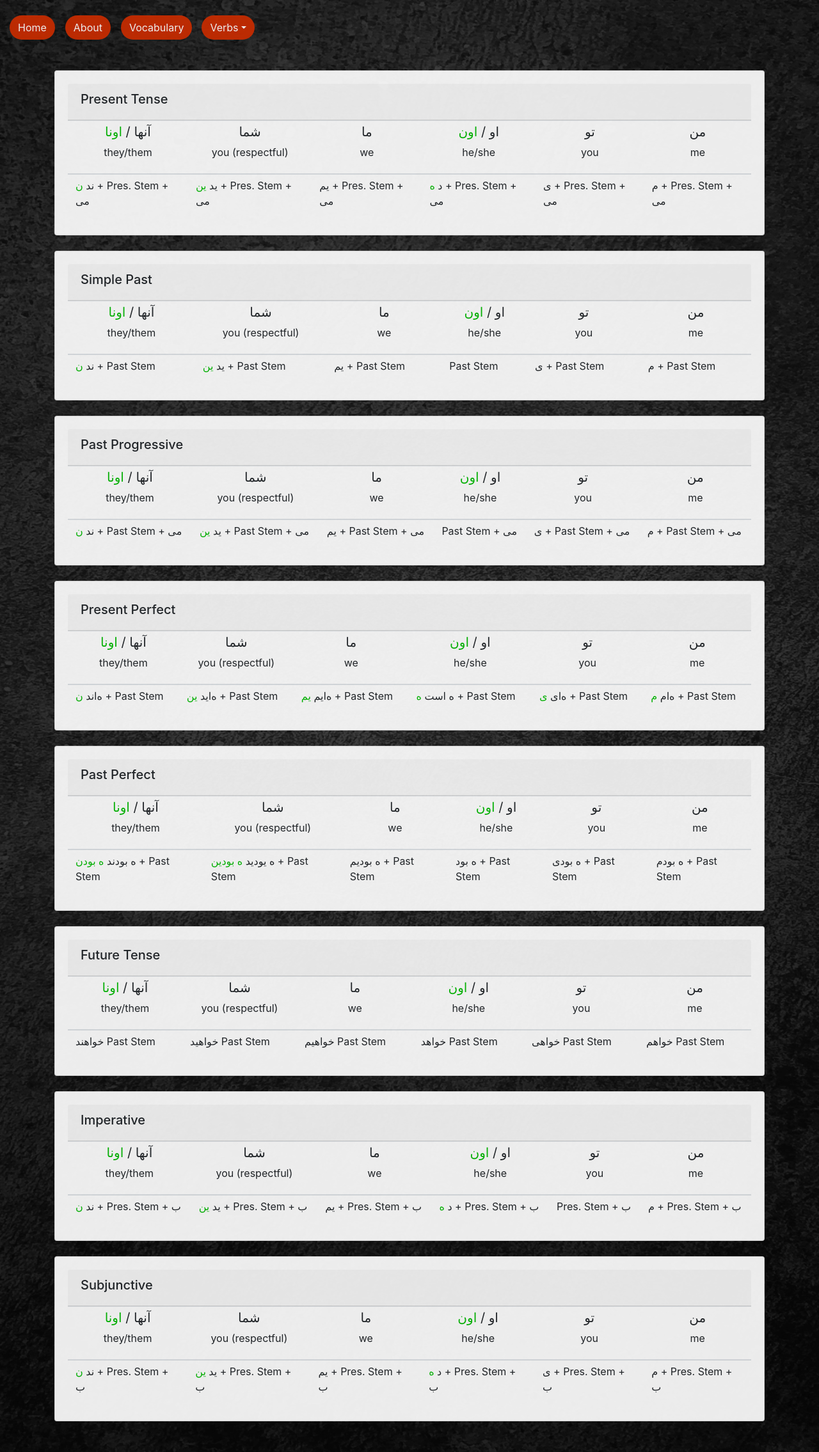
After one commit to dlmobs/farsi-class, a Flask app: page /tenses in a window 1280 px wide. The commit adds this page. Shown: the whole page at 64% size. Run offline with Flask 2, Linux system fonts and the light colour scheme; some libraries are stand-ins or nearby versions.

Commit message:
working on conjugations page

```diff
--- a/main.py
+++ b/main.py
@@ -7,6 +7,7 @@ from verbs_vocab_list import verbs_list, vocabulary_list
 from html_helpers import capitalize_each_word, combine_list, capitalize_first_word
 
 mee_stem = "می‌"
+b_stem = "ب"
 
 pronouns = {"they/them": { "written": "آنها", "spoken": "اونا" },
             "you (respectful)": { "written": "شما", "spoken": "" },
@@ -15,7 +16,7 @@ pronouns = {"they/them": { "written": "آنها", "spoken": "اونا" },
             "you": { "written": "تو", "spoken": "" },
             "me": { "written": "من", "spoken": "" }}
 
-html_tenses = ["Present Tense", "Simple Past", "Past Progressive", "Present Perfect", "Past Perfect", "Future Tense"]
+html_tenses = ["Present Tense", "Simple Past", "Past Progressive", "Present Perfect", "Past Perfect", "Future Tense", "Imperative", "Subjunctive"]
 
 # tense set up
 present_tense = {"me": { "written": "م", "spoken": "" },
@@ -51,6 +52,11 @@ future_tense = {"me": { "written": "خواهم" },
                     "you (respectful)": { "written": "خواهید" },
                     "they/them": { "written": "خواهند" }}
 
+# imperative same as present except for you
+imperative_tense = present_tense.copy()
+imperative_tense["you"] = { "written": "", "spoken": "" }
+
+# subjunctive conjugations is the same as present tense
 
 app = Flask(__name__)
 app.secret_key = 'your_secret_key_here'
@@ -59,11 +65,18 @@ app.jinja_env.filters['combine_list'] = combine_list
 app.jinja_env.filters['capitalize_first_word'] = capitalize_first_word
 
 # root used for each tense
-roots = {"Present Tense": "present_root", "Simple Past": "past_root", "Past Progressive": "past_root",
-            "Present Perfect": "past_root", "Past Perfect": "past_root", "Future Tense": "past_root"}
+roots = {"Present Tense": "Pres. Stem", "Simple Past": "Past Stem", "Past Progressive": "Past Stem",
+            "Present Perfect": "Past Stem", "Past Perfect": "Past Stem", "Future Tense": "Past Stem",
+            "Imperative": "Pres. Stem", "Subjunctive": "Pres. Stem"}
 
+# beginning used for each tense
+beginnings = {"Present Tense": mee_stem, "Simple Past": "", "Past Progressive": mee_stem, "Present Perfect": "",
+              "Past Perfect": "", "Future Tense": "", "Imperative": b_stem, "Subjunctive": b_stem}
+
+# all tense conjugations
 tenses = {"Present Tense": present_tense, "Simple Past": past_tense, "Past Progressive": past_tense,
-            "Present Perfect": present_perfect_tense, "Past Perfect": past_perfect_tense, "Future Tense": future_tense}
+            "Present Perfect": present_perfect_tense, "Past Perfect": past_perfect_tense, "Future Tense": future_tense,
+            "Imperative": imperative_tense, "Subjunctive": present_tense}
 
 
 # example word_dict
@@ -71,8 +84,8 @@ tenses = {"Present Tense": present_tense, "Simple Past": past_tense, "Past Progr
     #     "counter": 1,
     #     "english": "to think",
     #     "infinitive": "فکر کردن",
-    #     "present_root": {"written": ["فکر", "کن"], "spoken": [] },    * note that the first or zeroth object is from right to left *
-    #     "past_root": {"written": ["ره", "رو"], "spoken":  ["ره", "ر"] }
+    #     "Pres. Stem": {"written": ["فکر", "کن"], "spoken": [] },    * note that the first or zeroth object is from right to left *
+    #     "Past Stem": {"written": ["ره", "رو"], "spoken":  ["ره", "ر"] }
     # }
 
 def single_verb_conjugations(word_dict):
@@ -115,10 +128,20 @@ def single_verb_conjugations(word_dict):
                         # add second word
                         else:
                             if tense_name == "Present Tense":
-                                # present stem has spoken form, need to use the written endings for conjugation
+                                # if Pres. Stem has spoken form, need to use the written endings for conjugation
                                 if conjugation == "":
                                     conjugation = pronoun_endings["written"]
                                 fully_conj_verb = fully_conj_verb + mee_stem + word + conjugation
+                            elif tense_name == "Imperative":
+                                # do not use spoken stem for you conj. no you spoken for imperative
+                                if pronoun == "you" and key_w_s == "spoken":
+                                    break
+                                fully_conj_verb = fully_conj_verb + b_stem + word + conjugation
+                            elif tense_name == "Subjunctive":
+                                # if Pres. Stem has spoken form, need to use the written endings for conjugation
+                                if conjugation == "":
+                                    conjugation = pronoun_endings["written"]
+                                fully_conj_verb = fully_conj_verb + b_stem + word + conjugation
                             elif tense_name == "Past Progressive":
                                 fully_conj_verb = fully_conj_verb + mee_stem + word + conjugation
                             elif tense_name == "Future Tense":
@@ -136,6 +159,36 @@ def single_verb_conjugations(word_dict):
         word_dict[tense_name] = verb_tense_conjugations
 
     return word_dict
+
+
+def conjugation_formulas():
+    formulas = {}
+
+    # loop through each tense
+    for tense_name, tense_conjs in tenses.items():
+        needed_root = roots[tense_name]
+        needed_beg = beginnings[tense_name]
+
+        tense_formulas = {}
+
+        # loop through each pronoun and its dict of conjugations (w,s)
+        for pronoun, w_s_conj in tense_conjs.items():
+            w_s_conj_formula = w_s_conj.copy()
+            ending = w_s_conj["written"]
+
+            if tense_name == "Future Tense":
+                single_formula = ending + " " + needed_root
+            else:
+                single_formula = ending + " + " + needed_root + " + " + needed_beg
+
+            single_formula = single_formula.strip(' + ')
+            w_s_conj_formula["written"] = single_formula
+
+            tense_formulas[pronoun] = w_s_conj_formula
+
+        formulas[tense_name] = dict(list(reversed(list(tense_formulas.items()))))
+
+    return formulas
 
 
 # app routes
@@ -185,6 +238,13 @@ def set_word_dict(word_dict):
     word_dict_for_counter = ast.literal_eval(word_dict)
     return redirect(url_for('single_verb', index=word_dict_for_counter["counter"]))
 
+# conjugations page
+@app.route('/tenses')
+def tenses_page():
+    # word_dict_tenses = single_verb_conjugations(verbs_list[1])
+    conj_formulas = conjugation_formulas()
+    return render_template("conjugations.html", conj_formulas=conj_formulas, tenses=html_tenses, pronouns=pronouns)
+
 
 if __name__ == '__main__':
 	app.debug = True
--- /dev/null
+++ b/static/css/conjugations.css
@@ -0,0 +1,24 @@
+/* background img */
+#content {
+    min-height: 100%;
+    position: relative;
+    background-image: url("/static/images/blackbg1.jpg");
+    background-size: cover;
+    background-position: center center;
+    background-repeat: no-repeat;
+}
+
+thead tr th,
+tbody tr td {
+  padding-top: 5px !important; /* Adjust the value as desired */
+  padding-bottom: 5px !important; /* Adjust the value as desired */
+}
+
+/* display text in the same line */
+.display-inline {
+    display: inline;
+}
+
+.display-inline-block {
+    display: inline-block;
+}
--- a/static/css/lists_style.css
+++ b/static/css/lists_style.css
@@ -8,11 +8,6 @@
     background-size: cover;
     background-position: center center;
     background-repeat: no-repeat;
-  }
-
-#inner-content {
-    position: relative;
-    z-index: 1; /* Move the inner content above the background */
 }
 
 /* table */
--- a/static/css/style.css
+++ b/static/css/style.css
@@ -6,6 +6,10 @@
     characteristic or behavior. */
 
 /* global style sheet */
+#inner-content {
+  position: relative;
+  z-index: 1; /* Move the inner content above the background */
+}
 
 .unbolded-heading {
   font-weight: normal;
--- /dev/null
+++ b/templates/conjugations.html
@@ -0,0 +1,97 @@
+{% extends 'splash.html' %}
+
+{% block head %}
+  <title>Farsi Tenses</title>
+  <link rel="stylesheet" href="/static/css/conjugations.css">
+{% endblock %}
+
+{% block content %}
+<body>
+  <div id="content">
+    <!-- all page content -->
+    <div id="inner-content">
+      <div class="container-fluid">
+        <!-- top row -->
+        <div class="row align-items-center">
+          <!-- button group on the left -->
+          <div class="col-md-4 mt-4">
+            <div class="btn-group" role="group">
+              <a href="/"><button type="button" class="btn mr-3 rounded-pill">Home</button></a>
+              <a href="/about"><button type="button" class="btn mr-3 rounded-pill">About</button></a>
+              <a href="/vocabulary-list"><button type="button" class="btn mr-3 rounded-pill">Vocabulary</button></a>
+
+              <div class="btn-group dropdown-hover">
+                <button type="button" id="verbs-btn" class="btn dropdown-toggle rounded-pill" data-toggle="dropdown">Verbs</button>
+                <div class="dropdown-menu">
+                  <a class="dropdown-item" href="/verb-list">Verb List</a>
+                  <a class="dropdown-item" href="/tenses">Conjugations</a>
+                  <a class="dropdown-item" href="/exceptions">Exceptions</a>
+                </div>
+              </div>
+            </div>
+          </div>
+        </div>
+
+        <div class="container mt-5">
+          {% for tense_name, tense_conj_formula in conj_formulas.items() %}
+            <div class="card mt-4 mb-4">
+              <div class="card-body">
+                <!-- tense name -->
+                <div class="card-header">
+                  <h5>{{ tense_name }}</h5>
+                </div>
+
+                <!-- table of conjugations -->
+                <table class="table">
+                  <thead>
+                    <tr>
+                      {% for eng_pronoun, farsi_pronoun in pronouns.items() %}
+                        <th scope="row" class=" text-center">
+                          <h5 class="unbolded-heading">
+                            {{ farsi_pronoun["written"] }}
+                            {% if farsi_pronoun["spoken"] != "" %}
+                              / <span class="green-color"> {{ farsi_pronoun["spoken"] }}</span>
+                            {% endif %}
+                          </h5>
+                          <p class="unbolded-heading">{{ eng_pronoun }}</p>
+                        </th>
+                      {% endfor %}
+                    </tr>
+                  </thead>
+
+                  <tbody>
+                    <tr>
+                      {% for pronoun, w_s_formula in tense_conj_formula.items() %}
+                        <td>
+                          <!-- <p class="unbolded-heading text-center">
+                            {% if w_s_formula["spoken"] != "" %}
+                              <span class="green-color"> {{ w_s_formula["spoken"] }}</span>
+                            {% endif %}
+                            {{ w_s_formula["written"] }}
+                          </p> -->
+                          {% if w_s_formula["spoken"] != "" %}
+                            <p class="unbolded-heading display-inline green-color">{{ w_s_formula["spoken"] }}</p>
+                          {% endif %}
+                          <p class="unbolded-heading display-inline text-center">{{ w_s_formula["written"] }}</h5>
+
+                        </td>
+                      {% endfor %}
+                    </tr>
+                  </tbody>
+                </table>
+              </div>
+            </div>
+          {% endfor %}
+        </div>
+
+
+        </br>
+      </div>
+    </div>
+  </div>
+</body>
+
+<!-- specific js page import -->
+<script src="{{ url_for('static', filename='js/verb_list.js') }}"></script>
+
+{% endblock %}
```
Also changed, not shown: static/css/single_verb_style.css (+12 -3 lines), templates/single_verb.html (+11 -10 lines), templates/verbs.html (+4 -4 lines), verbs_vocab_list.py (+24 -24 lines).
